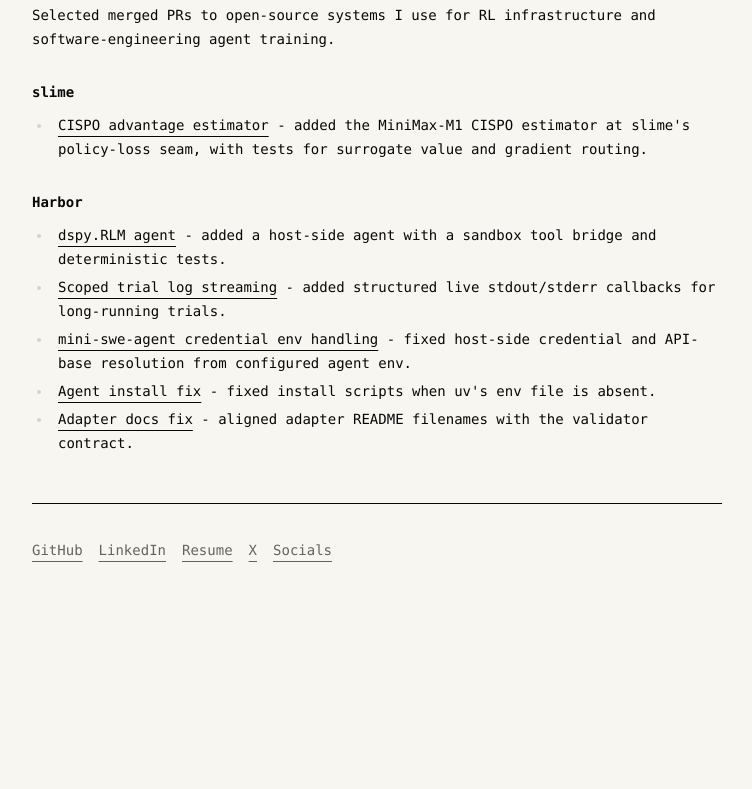
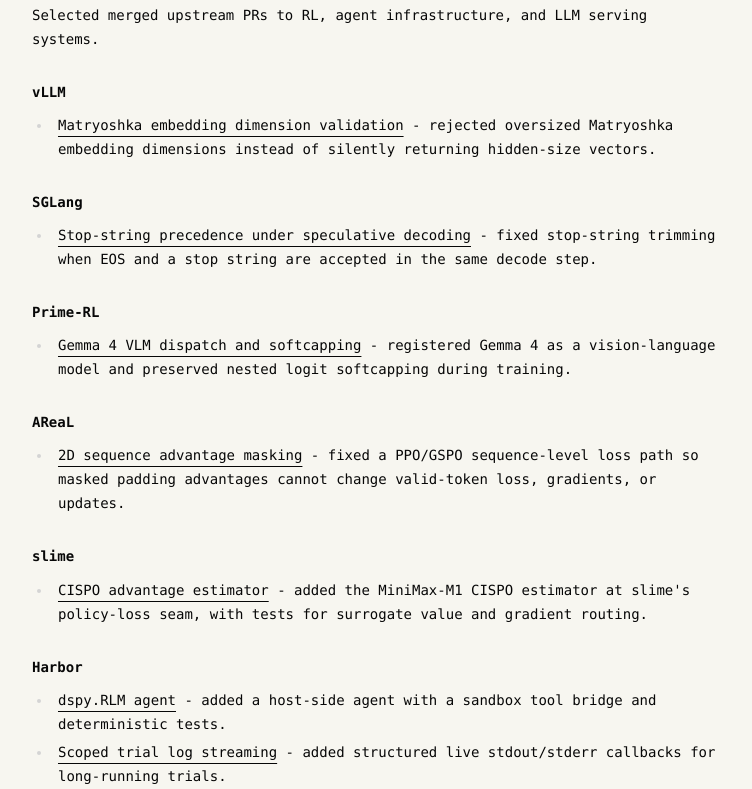
Before and after one commit to EazyReal/eazyreal.github.io, an Astro site: page /oss in a window 1280 px wide. Shown: the part 264-1053 px from the top of the page, without its empty margins (16-768 px from the left). Before the commit the page ends 868 px from the top, so only its background shows below. Built offline with nearby package versions, Linux system fonts and the light colour scheme; Astro itself is replaced by a stand-in of ours.

Commit message:
Add recent upstream OSS contributions

```diff
--- a/src/data/siteContent.ts
+++ b/src/data/siteContent.ts
@@ -42,7 +42,7 @@ export type PageMeta = {
 export const siteMeta = {
   author: "Maxwill Lin",
   description: "Maxwill's personal website.",
-  latestContentUpdate: "2026-06-18",
+  latestContentUpdate: "2026-06-22",
   name: "Maxwill Lin",
   technicalDescription:
     "Technical writing, notes, and project documentation by Maxwill Lin.",
@@ -78,6 +78,10 @@ export const links = {
   vmax: { href: "https://vmax.ai/", label: "Vmax" },
   slime: { href: `${pageHrefs.oss}#slime`, label: "slime" },
   harbor: { href: `${pageHrefs.oss}#harbor`, label: "Harbor" },
+  areal: { href: `${pageHrefs.oss}#areal`, label: "AReaL" },
+  sglang: { href: `${pageHrefs.oss}#sglang`, label: "SGLang" },
+  vllm: { href: `${pageHrefs.oss}#vllm`, label: "vLLM" },
+  primeRl: { href: `${pageHrefs.oss}#prime-rl`, label: "Prime-RL" },
 };
 
 export const pageMeta = {
@@ -184,11 +188,19 @@ export const vmaxHomepageSummary =
 
 export const homepageHighlights: RichText[] = [
   [
-    "Contributor to ",
+    "Merged upstream work in ",
+    { href: links.vllm.href, text: links.vllm.label },
+    ", ",
+    { href: links.sglang.href, text: links.sglang.label },
+    ", ",
+    { href: links.primeRl.href, text: links.primeRl.label },
+    ", ",
+    { href: links.areal.href, text: links.areal.label },
+    ", ",
     { href: links.slime.href, text: links.slime.label },
-    " and ",
+    ", and ",
     { href: links.harbor.href, text: links.harbor.label },
-    " on RL training logic, agent integrations, and sandbox runtime fixes.",
+    " across RL training, agent infrastructure, and LLM serving correctness.",
   ],
   [
     "Ranked top ",
@@ -357,6 +369,54 @@ export const projects: Project[] = [
 
 export const ossGroups = [
   {
+    id: "vllm",
+    name: "vLLM",
+    contributions: [
+      {
+        href: "https://github.com/vllm-project/vllm/pull/46313",
+        title: "Matryoshka embedding dimension validation",
+        description:
+          "rejected oversized Matryoshka embedding dimensions instead of silently returning hidden-size vectors.",
+      },
+    ],
+  },
+  {
+    id: "sglang",
+    name: "SGLang",
+    contributions: [
+      {
+        href: "https://github.com/sgl-project/sglang/pull/28802",
+        title: "Stop-string precedence under speculative decoding",
+        description:
+          "fixed stop-string trimming when EOS and a stop string are accepted in the same decode step.",
+      },
+    ],
+  },
+  {
+    id: "prime-rl",
+    name: "Prime-RL",
+    contributions: [
+      {
+        href: "https://github.com/PrimeIntellect-ai/prime-rl/pull/2844",
+        title: "Gemma 4 VLM dispatch and softcapping",
+        description:
+          "registered Gemma 4 as a vision-language model and preserved nested logit softcapping during training.",
+      },
+    ],
+  },
+  {
+    id: "areal",
+    name: "AReaL",
+    contributions: [
+      {
+        href: "https://github.com/areal-project/AReaL/pull/1346",
+        title: "2D sequence advantage masking",
+        description:
+          "fixed a PPO/GSPO sequence-level loss path so masked padding advantages cannot change valid-token loss, gradients, or updates.",
+      },
+    ],
+  },
+  {
     id: "slime",
     name: "slime",
     contributions: [
--- a/src/pages/oss.astro
+++ b/src/pages/oss.astro
@@ -6,7 +6,7 @@ const frontmatter = pageMeta.oss;
 ---
 
 <ArticleLayout frontmatter={frontmatter}>
-  <p>Selected merged PRs to open-source systems I use for RL infrastructure and software-engineering agent training.</p>
+  <p>Selected merged upstream PRs to RL, agent infrastructure, and LLM serving systems.</p>
 
   {
     ossGroups.map((group) => (
```
